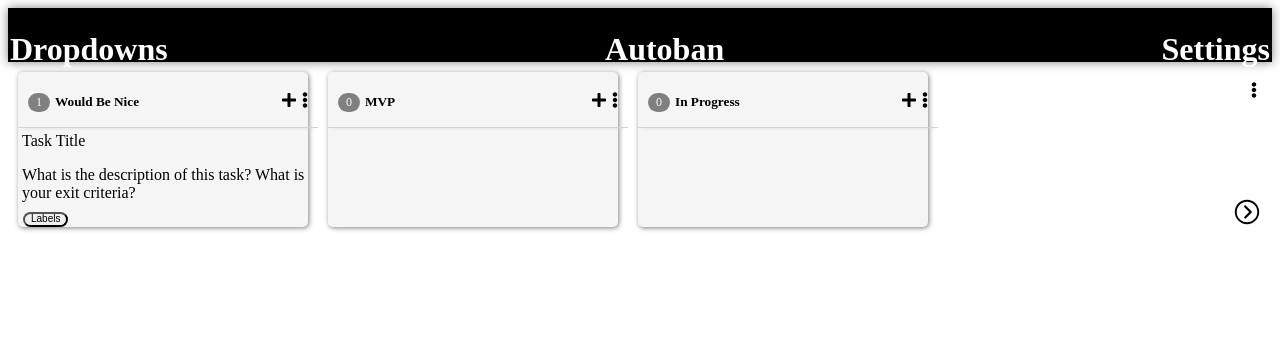
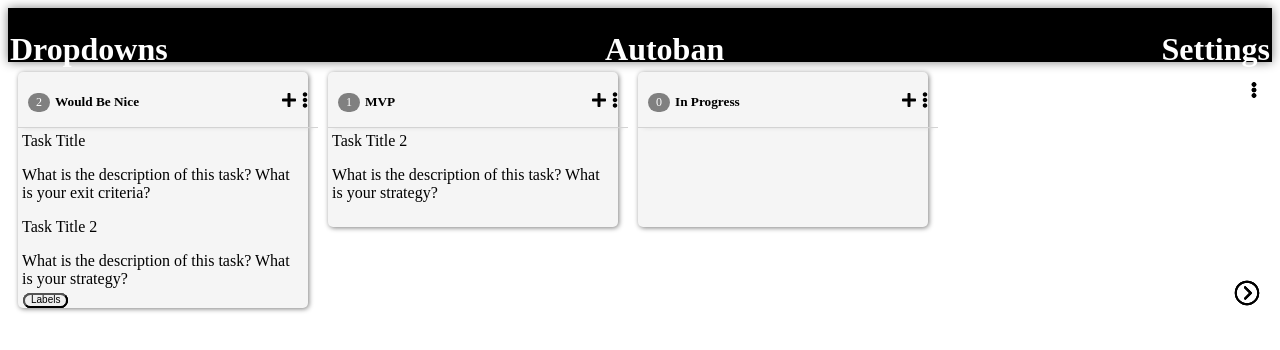
Before and after one commit to TheAutobanApp/Autoban, a React (Create React App) app in the folder client/: page / in a window 1280 px wide. Shown: the top 350 px of the page. Built offline with nearby package versions, Linux system fonts and the light colour scheme; the HTML template or start-up script is replaced by a standard one.

Commit message:
Added dummy cards to columns, passing props with dummy data for testing and conditionally rendering using dummy data

```diff
--- a/client/src/App.js
+++ b/client/src/App.js
@@ -4,12 +4,36 @@ import OptionsDrawer from './components/OptionsDrawer';
 import ProjectView from './components/ProjectView';
 import Column from './components/Column';
 import CardComponent from './components/CardComponent';
-import './styles/style.css'
+import './styles/style.css';
 
 function App() {
   const [drawer, setDrawer] = useState({
     open: false,
   });
+
+  const dummy = [
+    {
+      title: 'Task Title',
+      id: 0,
+      column: 0,
+      description:
+        'What is the description of this task? What is your exit criteria?',
+    },
+    {
+      title: 'Task Title 2',
+      id: 1,
+      column: 0,
+      description:
+        'What is the description of this task? What is your strategy?',
+    },
+    {
+      title: 'Task Title 2',
+      id: 1,
+      column: 1,
+      description:
+        'What is the description of this task? What is your strategy?',
+    },
+  ];
 
   return (
     <div>
@@ -17,12 +41,28 @@ function App() {
       <OptionsDrawer drawer={drawer} />
       <ProjectView>
         <Column title="Would Be Nice">
-          <CardComponent/>
+          {dummy.map(
+            (item) =>
+              item.column === 0 && (
+                <CardComponent
+                  title={item.title}
+                  description={item.description}
+                />
+              ),
+          )}
         </Column>
         <Column title="MVP">
+          {dummy.map(
+            (item) =>
+              item.column === 1 && (
+                <CardComponent
+                  title={item.title}
+                  description={item.description}
+                />
+              ),
+          )}
         </Column>
-        <Column title="In Progress">
-        </Column>
+        <Column title="In Progress"></Column>
       </ProjectView>
     </div>
   );
--- a/client/src/components/CardComponent.js
+++ b/client/src/components/CardComponent.js
@@ -3,20 +3,19 @@ import { Card, Button, Overlay, Tooltip } from 'react-bootstrap';
 import { IoIosArrowDropright } from 'react-icons/io';
 import { FaEllipsisV } from 'react-icons/fa';
 
-function CardComponent() {
+function CardComponent(props) {
   const [show, setShow] = useState(false);
   const target = useRef(null);
   return (
-    <Card style={{ width: '18rem', borderRadius: '15px' }}>
+    <Card style={{ width: '100%', borderRadius: '15px' }}>
       <Card.Body style={{ display: 'inline-block' }}>
-        <Card.Title>Task Title</Card.Title>
+        <Card.Title>{props.title}</Card.Title>
         <FaEllipsisV
           style={{ position: 'absolute', top: '20px', right: '10px' }}
         />
 
         <Card.Text>
-          What is the description of this task? What is your exit
-          criteria?
+          {props.description}
         </Card.Text>
         <Button
           size="sm"
--- a/package.json
+++ b/package.json
@@ -25,7 +25,7 @@
     "eslint-plugin-import": "^2.17.3",
     "eslint-plugin-jsx-a11y": "^6.2.1",
     "eslint-plugin-react": "^7.13.0",
-    "nodemon": "^1.18.7"
+    "nodemon": "^2.0.4"
   },
   "dependencies": {
     "babel-eslint": "^10.0.1",
```
